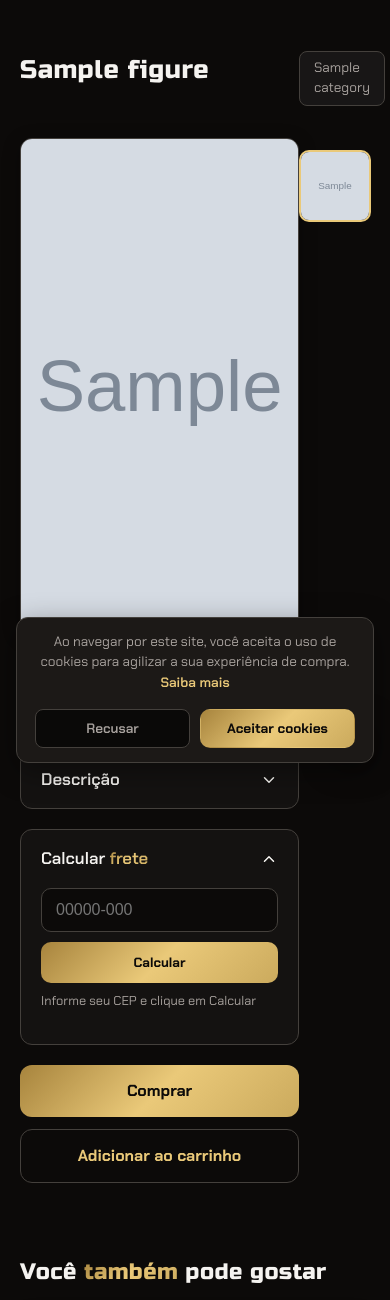
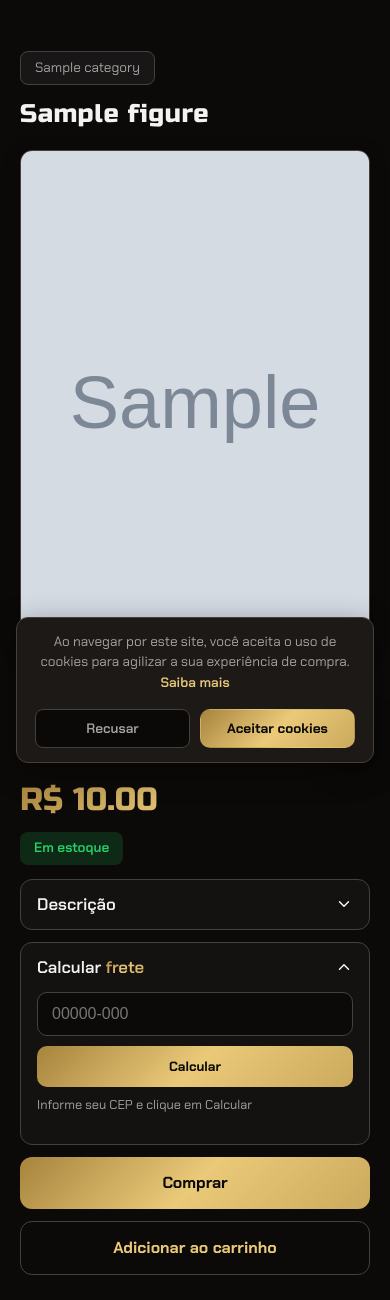
Before and after one commit to vwtechdev/magno-figures, a Django app: template templates/figures/detail.html in a window 390 px wide. Shown: the part 69-1369 px from the top of the page. Run offline with Django 5.2, Linux system fonts and the light colour scheme; the template is opened without the code that fills it: most values are stand-ins (such as "Sample title", 1, 10 or a date in 2020); grey boxes marked "Sample" are stand-in pictures.

Commit message:
style: tighten info spacing on figure detail page

```diff
--- a/static/css/figures/detail.css
+++ b/static/css/figures/detail.css
@@ -91,7 +91,7 @@
 
 .product__title {
     font-size: clamp(1.6rem, 3.5vw, 2.2rem);
-    margin-bottom: 16px;
+    margin-bottom: 10px;
 }
 
 .product__price {
@@ -101,7 +101,7 @@
     -webkit-background-clip: text;
     background-clip: text;
     -webkit-text-fill-color: transparent;
-    margin-bottom: 12px;
+    margin-bottom: 8px;
 }
 
 .product__stock {
@@ -110,7 +110,7 @@
     border-radius: 8px;
     font-size: 0.85rem;
     font-weight: 600;
-    margin-bottom: 24px;
+    margin-bottom: 14px;
 }
 
 .product__stock--in {
@@ -270,7 +270,7 @@
 
 /* ============ DETAIL CARDS (dropdown) ============ */
 .detail-card {
-    margin-bottom: 20px;
+    margin-bottom: 12px;
     border-radius: var(--radius);
     background: rgba(var(--white-rgb), 0.03);
     border: 1px solid var(--border);
@@ -282,7 +282,7 @@
     align-items: center;
     justify-content: space-between;
     gap: 12px;
-    padding: 16px 20px;
+    padding: 12px 16px;
     font-size: 1.05rem;
     font-weight: 600;
     cursor: pointer;
@@ -303,7 +303,7 @@
 }
 
 .detail-card__body {
-    padding: 0 20px 20px;
+    padding: 0 16px 16px;
 }
 
 .detail-card__body .product__description {
@@ -445,6 +445,13 @@
     .product {
         grid-template-columns: 1fr;
         column-gap: 0;
+    }
+
+    .product__categories--top {
+        grid-column: auto;
+        grid-row: auto;
+        order: 0;
+        margin-bottom: 10px;
     }
 
     .product__gallery {
```
